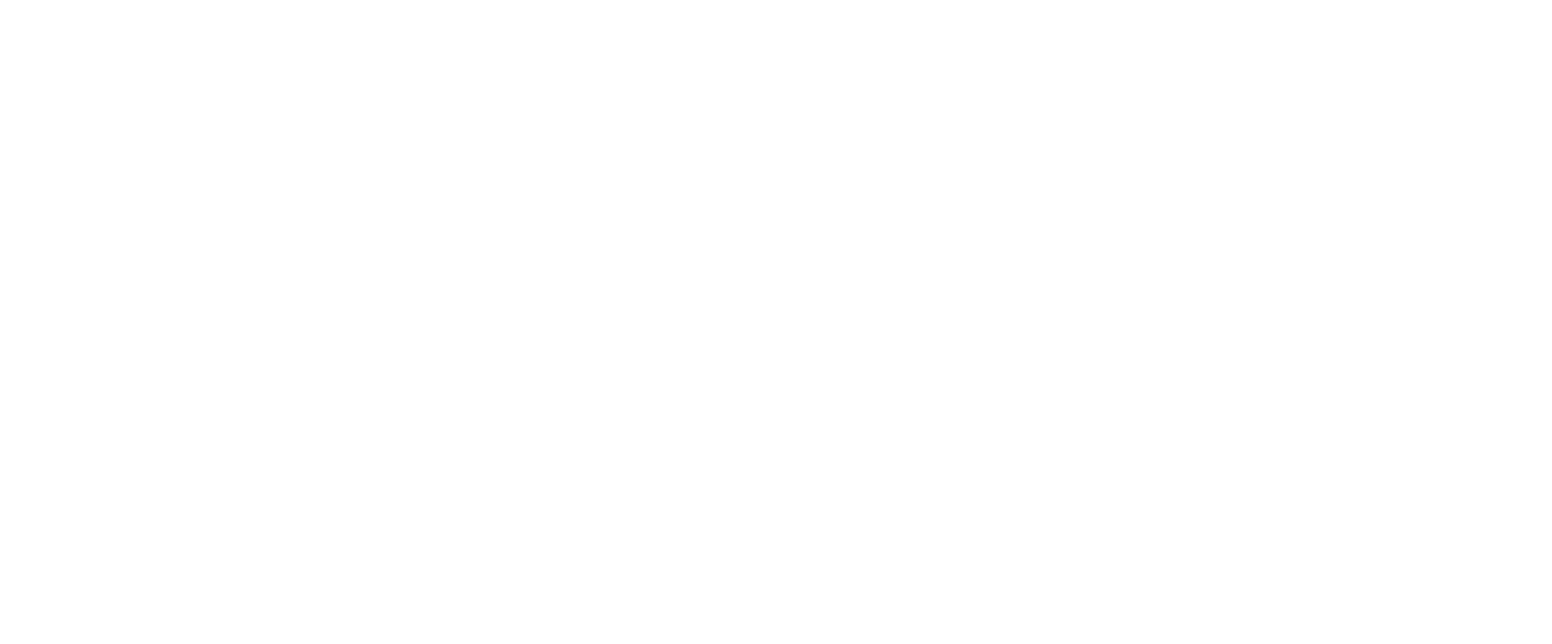
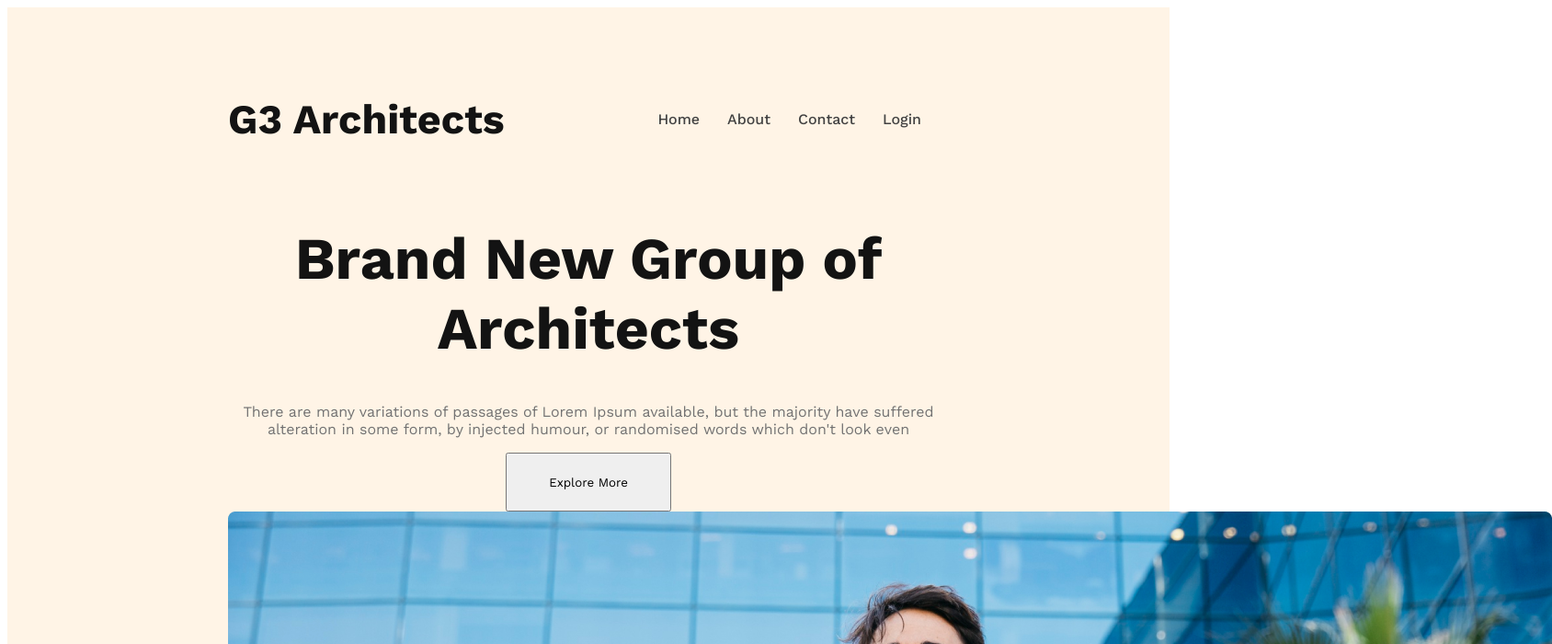
Before and after one commit to mdarman18999/9-2-Add-Banner-Content-And-Styles, a plain HTML site: page index.html in a window 1280 px wide. Shown: the top 700 px of the page at 92% size, 1688 px wide, since content can reach past the window. Drawn offline with nearby package versions, Linux system fonts and the light colour scheme.

Commit message:
banner content added

```diff
--- a/index.html
+++ b/index.html
@@ -5,8 +5,40 @@
     <meta name="viewport" content="width=device-width, initial-scale=1.0">
     <title>G3 Architects</title>
     <link rel="stylesheet" href="styles/architect.css">
+
+    <link rel="preconnect" href="https://fonts.googleapis.com">
+    <link rel="preconnect" href="https://fonts.gstatic.com" crossorigin>
+    <link href="https://fonts.googleapis.com/css2?family=Open+Sans:ital,wght@0,300..800;1,300..800&family=Work+Sans:ital,wght@0,100..900;1,100..900&display=swap" rel="stylesheet">
+
 </head>
 <body>
+    <header>
+        <nav>
+            <h3 class="nav-title">G3 Architects</h3>
+            <ul>
+                <li><a href="">Home</a></li>
+                <li><a href="">About</a></li>
+                <li><a href="">Contact</a></li>
+                <li><a href="">Login</a></li>
+            </ul>
+        </nav>
+        <div class="banner">
+           <div class="banner-conten">
+            <h1 class="banner-title">Brand New Group of Architects</h1>
+            <p class="banner-description">
+             There are many variations of passages of Lorem Ipsum available, but the majority have suffered alteration in some form, by injected humour, or randomised words which don't look even
+            </p>
+            <button class="btn-primary">Explore More</button>
+           </div>
+           <img src="images/banner.png" alt="">
 
+        </div>
+    </header>
+    <main>
+
+    </main>
+    <footer>
+
+    </footer>
 </body>
 </html>
--- a/styles/architect.css
+++ b/styles/architect.css
@@ -0,0 +1,68 @@
+/* werk sans font from google fonts */
+@import url('https://fonts.googleapis.com/css2?family=Open+Sans:ital,wght@0,300..800;1,300..800&family=Work+Sans:ital,wght@0,100..900;1,100..900&display=swap');
+
+/* shared styles */
+
+*{
+    font-family: 'work sans',sans-serif;
+    font-family: 'open sans', sans-serif;
+    font-family: 'work sans', sans-serif;
+}
+
+.btn-primary{
+    height: 64px;
+    width: 180px;
+}
+
+/* header styles */
+
+header{
+    background: rgba(255, 144,14,0.10) ;
+    padding: 50px 240px;
+}
+
+nav{
+    display: flex;
+    justify-content: space-between;
+    align-items: center;
+}
+
+.nav-title{
+    font-size: 2.8rem;
+    font-weight: 700;
+    color: #131313;
+}
+
+nav > ul{
+    display: flex;
+}
+nav li{
+    list-style: none;
+    margin-right: 30px;
+    font-weight:500;
+    font-size:1rem;
+}
+
+nav li a{
+    text-decoration: none;
+    color: #424242 ;
+}
+
+/* banner styles */
+.banner-conten{
+    max-width: 800px ;
+    text-align:center;
+    margin: 0 auto;
+}
+
+.banner-title{
+    font-size: 4rem;
+    font-weight: 700;
+    color: #131313;
+}
+
+.banner-description{
+    color: #727272;
+    font-size: 1rem;
+    font-weight: 400;
+}
```
